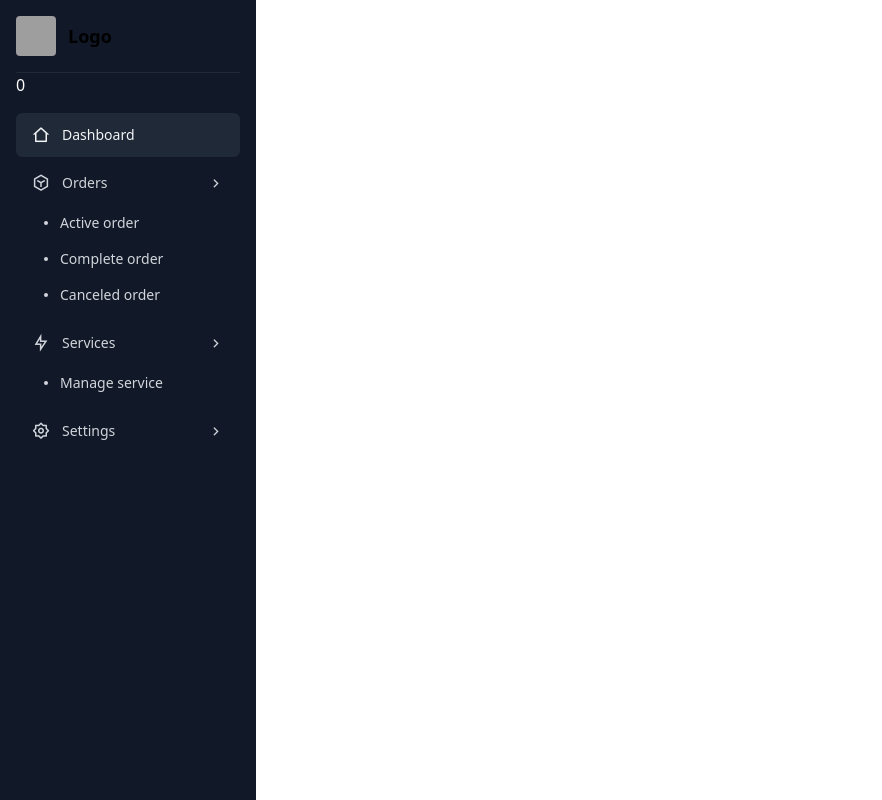
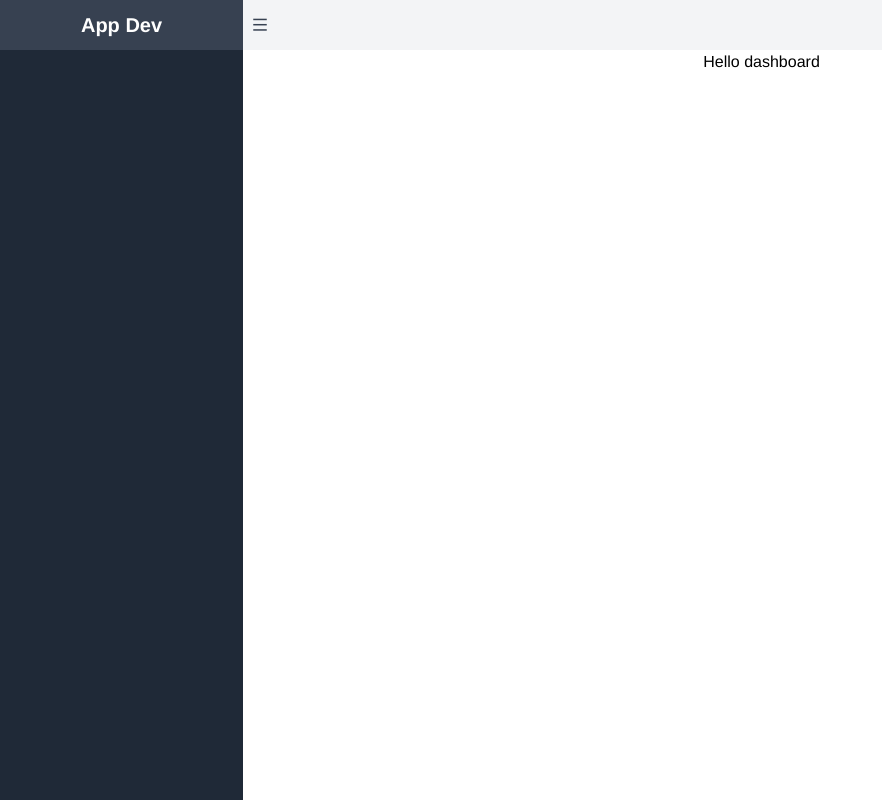
Before and after one commit to SuptoHossein/vue-dashboard, a Vue app: page /dashboard in a window 1280 px wide. Shown: the whole page, without its empty margins (0-882 px from the left). Built offline with nearby package versions, Linux system fonts and the light colour scheme; grey boxes are pictures that could not be loaded.

Commit message:
start from scratch

```diff
--- a/package.json
+++ b/package.json
@@ -10,6 +10,7 @@
   },
   "dependencies": {
     "vue": "^3.3.4",
+    "vue-router": "^4.2.5",
     "vue3-toastify": "^0.1.14"
   },
   "devDependencies": {
--- a/src/App.vue
+++ b/src/App.vue
@@ -1,83 +1,16 @@
-<script setup>
-import { ref } from 'vue';
-
-const isActive = ref(0)
-
-//TODO: need to fix "Uncaught SyntaxError: Unexpected end of input"
-
-function toggle() {
-  return isActive.value =! isActive.value
-}
-</script>
+<script setup></script>
 
 <template>
-  <!-- sidebar -->
-  <div class="fixed w-64 top-0 left-0 h-screen bg-gray-900 p-4">
-    <a href="" class="flex items-center pb-4 w-full border-b border-b-gray-800">
-      <img src="https://placeholder.co/32x32" class="w-10 h-10 rounded object-cover" alt="">
-      <span class="text-lg font-bold text-white0 ml-3">Logo</span>
-    </a>
-    <p class="text-white">{{ isActive }}</p>
-    <ul class="mt-4">
-      <li class="mb-1 group active">
-        <a href="javascript:void" class="flex items-center py-2 px-4 text-gray-300 hover:bg-gray-950 hover:text-gray-100 rounded-md group-[.active]:bg-gray-800 group-[.active]:text-gray-100">
-          <i class="ri-home-2-line mr-3 text-lg"></i>
-          <span class="text-sm">Dashboard</span>
-        </a>
-      </li>
-      <li class="mb-1 group" @click="toggle">
-        <a href="javascript:void" class="flex items-center py-2 px-4 text-gray-300 hover:bg-gray-950 hover:text-gray-100 rounded-md group-[.active]:bg-gray-800 group-[.active]:text-gray-100">
-          <i class="ri-instance-line mr-3 text-lg"></i>
-          <span class="text-sm">Orders</span>
-          <i class="ri-arrow-right-s-line ml-auto group-[.active]:rotate-90"></i>
-        </a>
-        <ul class="pl-7 mt-2" :class="{ hidden: isActive }">
-          <li class="mb-4">
-            <a href="javascript:void" class="text-gray-300 text-sm flex items-center hover:text-gray-100 before:contents-[''] before:w-1 before:h-1 before:rounded-full before:bg-gray-300 before:mr-3">Active order</a>
-          </li>
-          <li class="mb-4">
-            <a href="javascript:void" class="text-gray-300 text-sm flex items-center hover:text-gray-100 before:contents-[''] before:w-1 before:h-1 before:rounded-full before:bg-gray-300 before:mr-3">Complete order</a>
-          </li>
-          <li class="mb-4">
-            <a href="javascript:void" class="text-gray-300 text-sm flex items-center hover:text-gray-100 before:contents-[''] before:w-1 before:h-1 before:rounded-full before:bg-gray-300 before:mr-3">Canceled order</a>
-          </li>
-        </ul>
-      </li>
-      <li class="mb-1 group">
-        <a href="javascript:void" class="flex items-center py-2 px-4 text-gray-300 hover:bg-gray-950 hover:text-gray-100 rounded-md group-[.active]:bg-gray-800 group-[.active]:text-gray-100">
-          <i class="ri-flashlight-line mr-3 text-lg"></i>
-          <span class="text-sm">Services</span>
-          <i class="ri-arrow-right-s-line ml-auto group-[.active]:rotate-90"></i>
-        </a>
-        <ul class="pl-7 mt-2" :class="{ hidden: isActive }">
-          <li class="mb-4">
-            <a href="javascript:void" class="text-gray-300 text-sm flex items-center hover:text-gray-100 before:contents-[''] before:w-1 before:h-1 before:rounded-full before:bg-gray-300 before:mr-3">Manage service</a>
-          </li>
-        </ul>
-      </li>
-      <li class="mb-1 group">
-        <a href="javascript:void" class="flex items-center py-2 px-4 text-gray-300 hover:bg-gray-950 hover:text-gray-100 rounded-md group-[.active]:bg-gray-800 group-[.active]:text-gray-100">
-          <i class="ri-settings-2-line mr-3 text-lg"></i>
-          <span class="text-sm">Settings</span>
-          <i class="ri-arrow-right-s-line ml-auto group-[.active]:rotate-90"></i>
-        </a>
-        <!-- <ul class="pl-7 mt-2">
-          <li class="mb-4">
-            <a href="javascript:void" class="text-gray-300 text-sm flex items-center hover:text-gray-100 before:contents-[''] before:w-1 before:h-1 before:rounded-full before:bg-gray-300 before:mr-3">Active order</a>
-          </li>
-          <li class="mb-4">
-            <a href="javascript:void" class="text-gray-300 text-sm flex items-center hover:text-gray-100 before:contents-[''] before:w-1 before:h-1 before:rounded-full before:bg-gray-300 before:mr-3">Complete order</a>
-          </li>
-          <li class="mb-4">
-            <a href="javascript:void" class="text-gray-300 text-sm flex items-center hover:text-gray-100 before:contents-[''] before:w-1 before:h-1 before:rounded-full before:bg-gray-300 before:mr-3">Canceled order</a>
-          </li>
-        </ul> -->
-      </li>
-    </ul>
+  <div id="app">
+    <RouterView></RouterView>
   </div>
-   <!-- end sidebar -->
 </template>
 
-<style scoped>
-
+<style>
+#app {
+  font-family: Avenir, Helvetica, Arial, sans-serif;
+  -webkit-font-smoothing: antialiased;
+  -moz-osx-font-smooting: grayscale;
+  text-align: center;
+}
 </style>
--- /dev/null
+++ b/src/components/header.vue
@@ -0,0 +1,11 @@
+<script setup></script>
+
+<template>
+    <div class="w-full bg-gray-100">
+        <div class="flex justify-between items-center h-[50px]">
+            <div class="">
+                <a href="javascript:void"><i class="ri-menu-line text-lg ml-2 text-gray-700 hover:text-blue-900"></i></a>
+            </div>
+        </div>
+    </div>
+</template>
--- /dev/null
+++ b/src/components/sidebar.vue
@@ -0,0 +1,9 @@
+<script setup></script>
+
+<template>
+    <div class="h-screen w-[300px] bg-gray-800">
+        <div class="bg-gray-700 h-[50px]">
+            <div class="text-xl font-bold text-center flex items-center justify-center text-white h-full">App Dev</div>
+        </div>
+    </div>
+</template>
--- a/src/main.js
+++ b/src/main.js
@@ -1,6 +1,6 @@
 import { createApp } from 'vue'
-// import './style.css'
 import 'vue3-toastify/dist/index.css'
 import App from './App.vue'
+import router from './router/router'
 
-createApp(App).mount('#app')
+createApp(App).use(router).mount('#app')
--- /dev/null
+++ b/src/pages/dashboard.vue
@@ -0,0 +1,5 @@
+<script setup></script>
+
+<template>
+    <div class="h-full w-full">Hello dashboard</div>
+</template>
--- /dev/null
+++ b/src/pages/layout/master.vue
@@ -0,0 +1,16 @@
+<script setup>
+import headerTop from '../../components/header.vue';
+import sidebar from '../../components/sidebar.vue'
+</script>
+
+<template>
+    <div class="w-full h-tull flex">
+        <sidebar />
+        <div class="w-full h-full">
+            <headerTop />
+            <div class="w-full h-[calc(100vh-500px)]">
+                <RouterView></RouterView>
+            </div>
+        </div>
+    </div>
+</template>
--- /dev/null
+++ b/src/router/router.js
@@ -0,0 +1,23 @@
+import { createRouter, createWebHistory } from "vue-router";
+
+const routes = [
+    {
+        path: '/',
+        component: import('../pages/layout/master.vue'),
+        redirect: '/dashboard',
+        children: [
+            {
+                name: 'dashboard',
+                path: '/dashboard',
+                component: import('../pages/dashboard.vue')
+            }
+        ]
+    }
+]
+
+const router = createRouter({
+    history: createWebHistory(),
+    routes
+})
+
+export default router
```
Also changed, not shown: src/components/HelloWorld.vue (deleted, +0 -40 lines), 1 other file (tests, documents, lock files or other folders).
